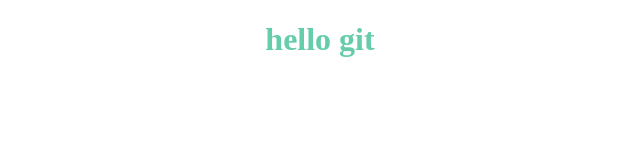
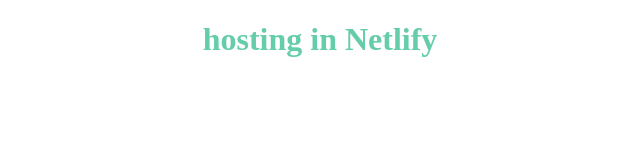
Before and after one commit to neonsk11/sheCodes-weather-proyect, a plain HTML site: page index.html in a window 1280 px wide. Shown: the whole page, without its empty margins (320-960 px from the left). Drawn offline with Linux system fonts and the light colour scheme.

Commit message:
Update index.html

```diff
--- a/index.html
+++ b/index.html
@@ -7,7 +7,7 @@
     <link rel="stylesheet" href="style.css">
 </head>
 <body>
-    <h1>hello git</h1>
+    <h1>hosting in Netlify</h1>
    <script src="script.js"></script>
 </body>
 </html>
```
